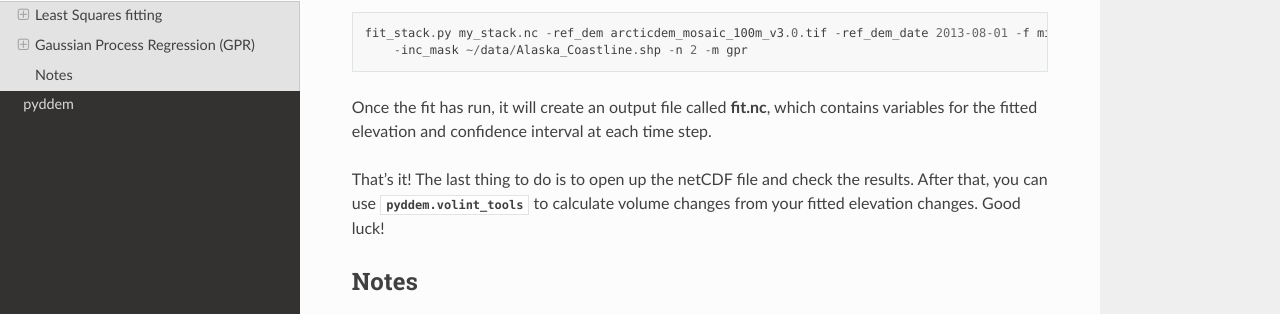
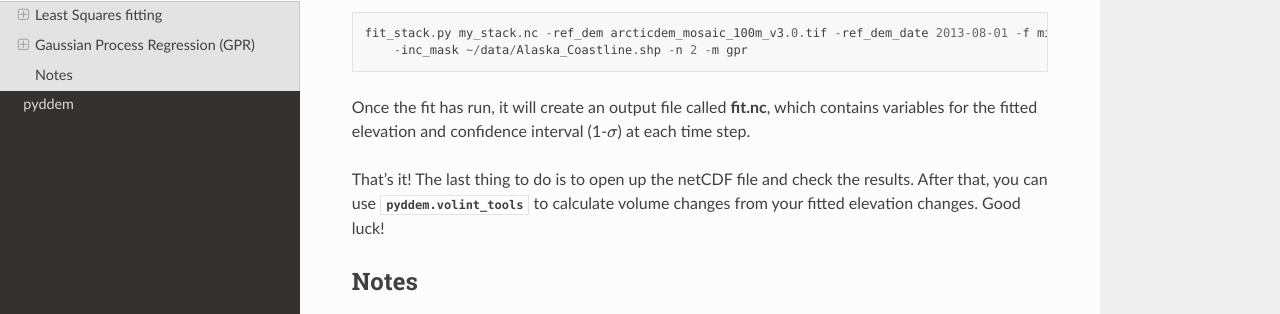
Before and after one commit to iamdonovan/pyddem, a Sphinx documentation site: the page built from doc/fitting.rst, in a window 1280 px wide and 900 px high, scrolled down 3045 px. Shown: the part 213-527 px from the top of the window. Built offline with Sphinx 7.4.7 and the Read the Docs theme 2.0.0, drawn with Linux system fonts in a browser that asks for light colours.

Commit message:
last last touches.

```diff
--- a/doc/fitting.rst
+++ b/doc/fitting.rst
@@ -128,7 +128,7 @@ WLS fitting. Note that from the command-line, it is not currently possible to us
         -inc_mask ~/data/Alaska_Coastline.shp -n 2 -m gpr
 
 Once the fit has run, it will create an output file called **fit.nc**, which contains variables for the fitted
-elevation and confidence interval at each time step.
+elevation and confidence interval (1-:math:`\sigma`) at each time step.
 
 That's it! The last thing to do is to open up the netCDF file and check the results. After that, you can use
 :mod:`pyddem.volint_tools` to calculate volume changes from your fitted elevation changes. Good luck!
```
